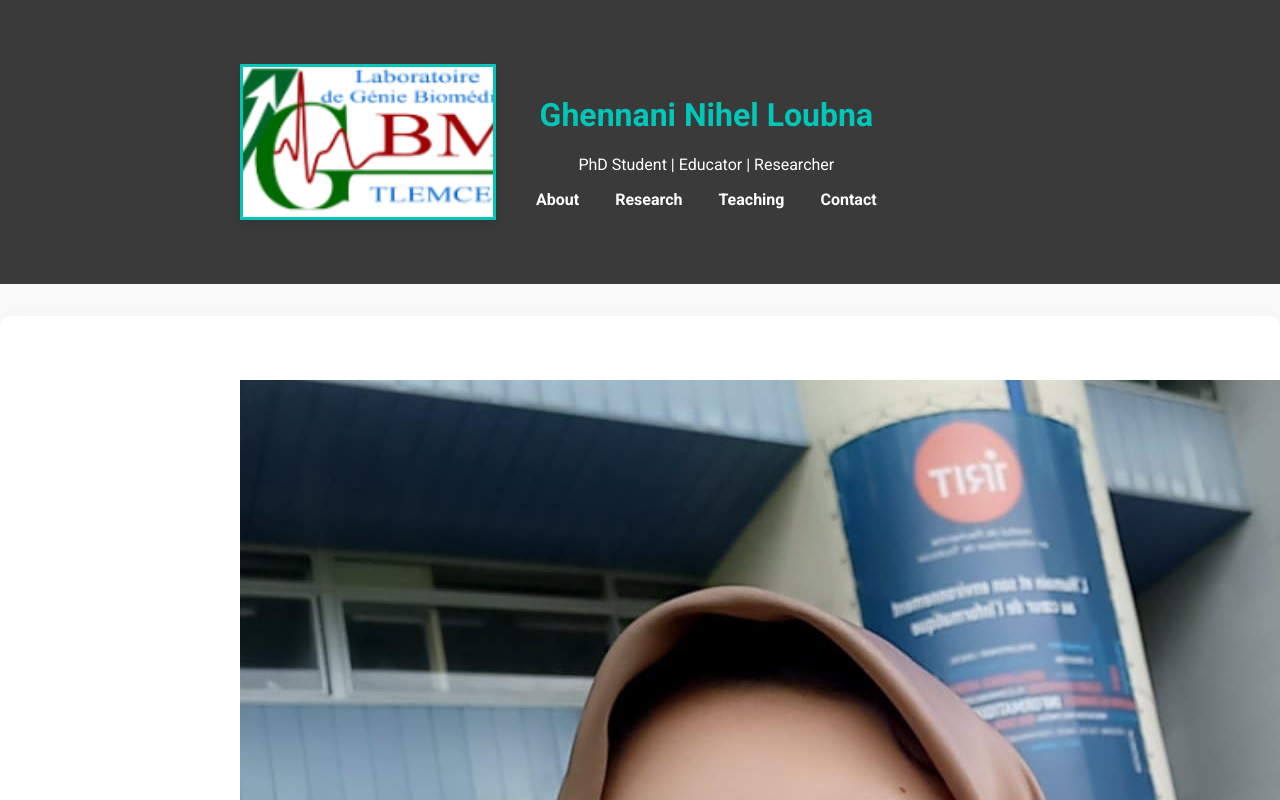
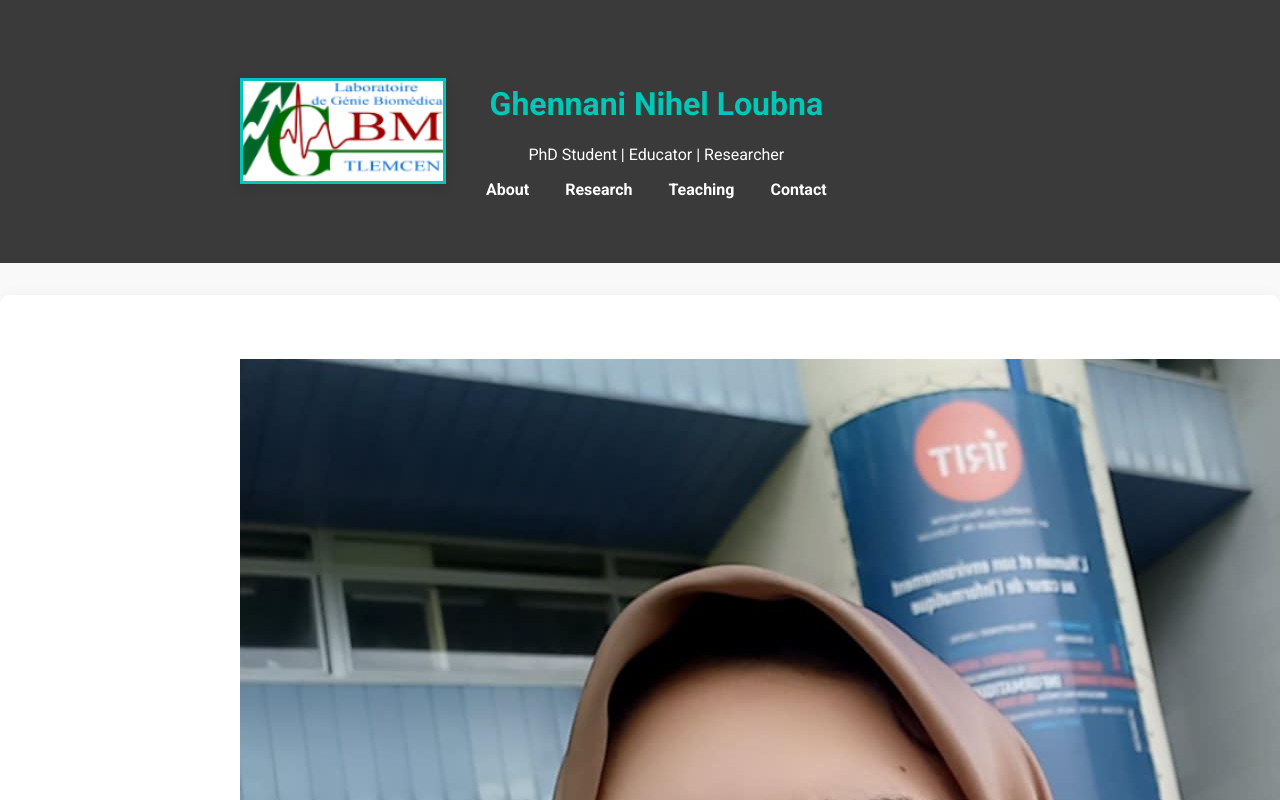
Before and after one commit to ghennani/PortfolioWeb, a plain HTML site: page index.html in a window 1280 px wide. Shown: the top 800 px of the page. Drawn offline with Linux system fonts and the light colour scheme.

Commit message:
Update style.css

```diff
--- a/style.css
+++ b/style.css
@@ -21,8 +21,8 @@ header {
 }
 
 .header-photo {
-  width: 250px; /* plus large */
-  height: 150px; /* plus court */
+  width: 200px; /* plus large */
+  height: 100px; /* plus court */
   border-radius: 0;
   object-fit: cover;
   border: 3px solid #00c7b7;
```
